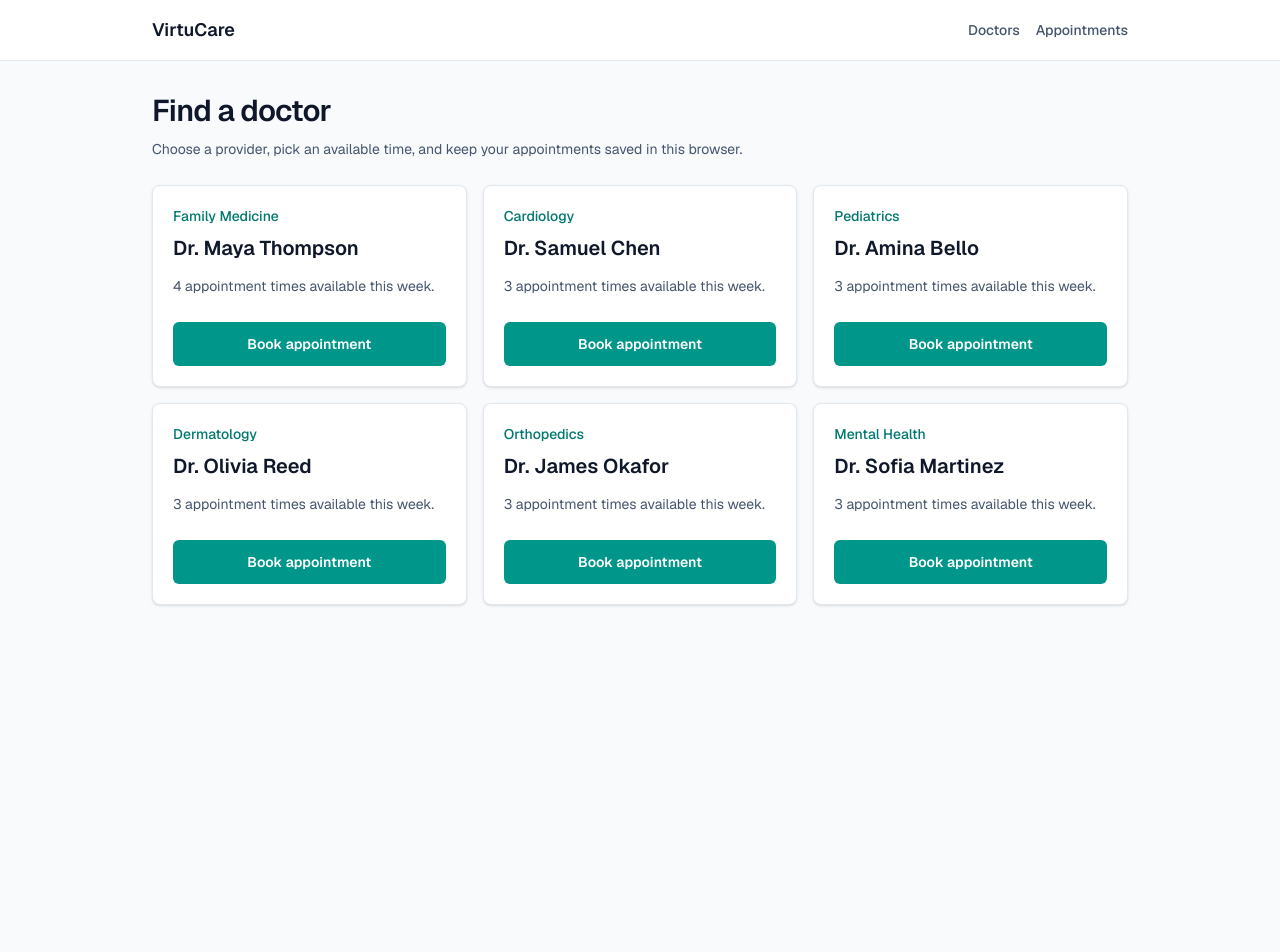
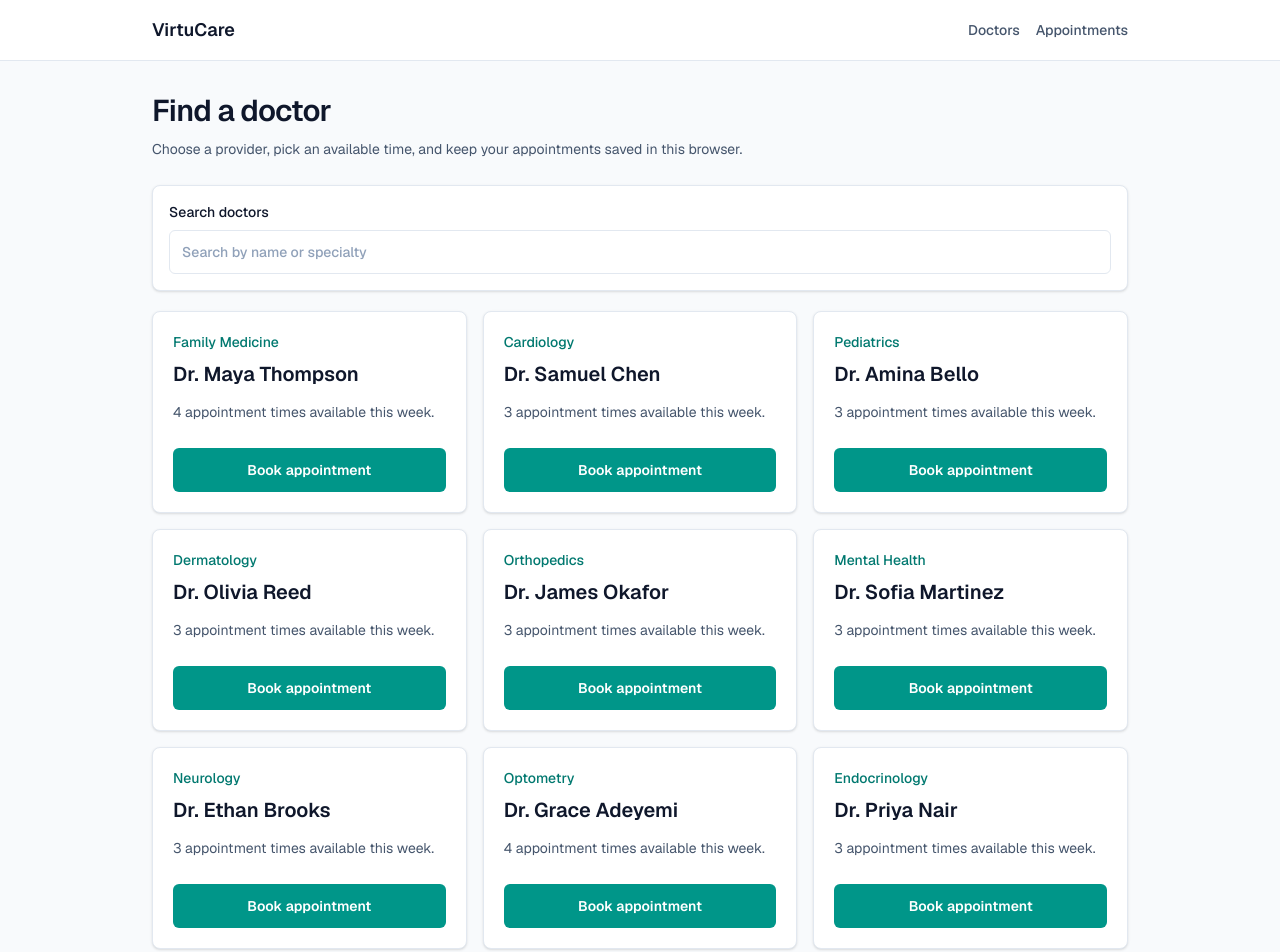
Before and after one commit to Tnath1/virtucare.tst, a Next.js app: page / in a window 1280 px wide. Shown: the top 952 px of the page. Before the commit the page ends 800 px from the top, so only its background shows below. Built offline with nearby package versions, Linux system fonts and the light colour scheme.

Commit message:
feat: add doctor search and expanded data

```diff
--- a/src/components/doctors/doctor-list.tsx
+++ b/src/components/doctors/doctor-list.tsx
@@ -1,4 +1,10 @@
+"use client";
+
+import { useMemo, useState } from "react";
+
 import { DoctorCard } from "@/components/doctors/doctor-card";
+import { EmptyState } from "@/components/shared/empty-state";
+import { Input } from "@/components/shared/input";
 import type { Doctor } from "@/types/doctor";
 
 type DoctorListProps = {
@@ -6,11 +12,45 @@ type DoctorListProps = {
 };
 
 export function DoctorList({ doctors }: DoctorListProps) {
+  const [searchTerm, setSearchTerm] = useState("");
+  const normalizedSearchTerm = searchTerm.trim().toLowerCase();
+  const filteredDoctors = useMemo(() => {
+    if (!normalizedSearchTerm) {
+      return doctors;
+    }
+
+    return doctors.filter((doctor) => {
+      const searchableText = `${doctor.name} ${doctor.specialty}`.toLowerCase();
+
+      return searchableText.includes(normalizedSearchTerm);
+    });
+  }, [doctors, normalizedSearchTerm]);
+
   return (
-    <div className="grid gap-4 sm:grid-cols-2 lg:grid-cols-3">
-      {doctors.map((doctor) => (
-        <DoctorCard key={doctor.id} doctor={doctor} />
-      ))}
+    <div className="grid gap-5">
+      <div className="rounded-lg border border-slate-200 bg-white p-4 shadow-sm">
+        <Input
+          label="Search doctors"
+          name="doctor-search"
+          type="search"
+          placeholder="Search by name or specialty"
+          value={searchTerm}
+          onChange={(event) => setSearchTerm(event.target.value)}
+        />
+      </div>
+
+      {filteredDoctors.length > 0 ? (
+        <div className="grid gap-4 sm:grid-cols-2 lg:grid-cols-3">
+          {filteredDoctors.map((doctor) => (
+            <DoctorCard key={doctor.id} doctor={doctor} />
+          ))}
+        </div>
+      ) : (
+        <EmptyState
+          title="No doctors found"
+          description="Try searching for another doctor name or specialty."
+        />
+      )}
     </div>
   );
 }
--- a/src/lib/data/doctors.ts
+++ b/src/lib/data/doctors.ts
@@ -2,39 +2,63 @@ import type { Doctor } from "@/types/doctor";
 
 export const doctors: Doctor[] = [
   {
-    id: "maya-thompson",
+    id: "7f3a0f60-38b7-4e5a-aed5-51d3d59a8b11",
     name: "Dr. Maya Thompson",
     specialty: "Family Medicine",
     availableSlots: ["9:00 AM", "10:30 AM", "1:00 PM", "3:30 PM"],
   },
   {
-    id: "samuel-chen",
+    id: "3fd0a521-83ec-42a6-a8df-731de8f0e6a4",
     name: "Dr. Samuel Chen",
     specialty: "Cardiology",
     availableSlots: ["8:30 AM", "11:00 AM", "2:00 PM"],
   },
   {
-    id: "amina-bello",
+    id: "b91176f9-7c7c-4f87-b8c8-7709f2d2fcb5",
     name: "Dr. Amina Bello",
     specialty: "Pediatrics",
     availableSlots: ["9:30 AM", "12:00 PM", "4:00 PM"],
   },
   {
-    id: "olivia-reed",
+    id: "cda8bc6f-4f72-4c0b-a81f-f9951a19bb3b",
     name: "Dr. Olivia Reed",
     specialty: "Dermatology",
     availableSlots: ["10:00 AM", "1:30 PM", "5:00 PM"],
   },
   {
-    id: "james-okafor",
+    id: "2cb8574f-f4a5-4f07-9f0c-816e85ad8a5a",
     name: "Dr. James Okafor",
     specialty: "Orthopedics",
     availableSlots: ["8:00 AM", "11:30 AM", "2:30 PM"],
   },
   {
-    id: "sofia-martinez",
+    id: "efa54c42-8bd3-47da-bf61-df01c86953e8",
     name: "Dr. Sofia Martinez",
     specialty: "Mental Health",
     availableSlots: ["9:00 AM", "12:30 PM", "3:00 PM"],
   },
+  {
+    id: "ef97707c-9145-4417-829d-0d900d204e5f",
+    name: "Dr. Ethan Brooks",
+    specialty: "Neurology",
+    availableSlots: ["8:30 AM", "10:00 AM", "1:30 PM"],
+  },
+  {
+    id: "ae705c08-3044-4f91-9c8f-26f57f469f87",
+    name: "Dr. Grace Adeyemi",
+    specialty: "Optometry",
+    availableSlots: ["9:00 AM", "11:30 AM", "2:30 PM", "4:30 PM"],
+  },
+  {
+    id: "c0249923-4d0b-4d77-88da-d6075d8307b1",
+    name: "Dr. Priya Nair",
+    specialty: "Endocrinology",
+    availableSlots: ["10:30 AM", "12:30 PM", "3:00 PM"],
+  },
+  {
+    id: "ebc603c4-e6ce-4d3b-81eb-cf9b664bcb0d",
+    name: "Dr. Daniel Wright",
+    specialty: "Internal Medicine",
+    availableSlots: ["8:00 AM", "10:00 AM", "1:00 PM", "4:00 PM"],
+  },
 ];
```
